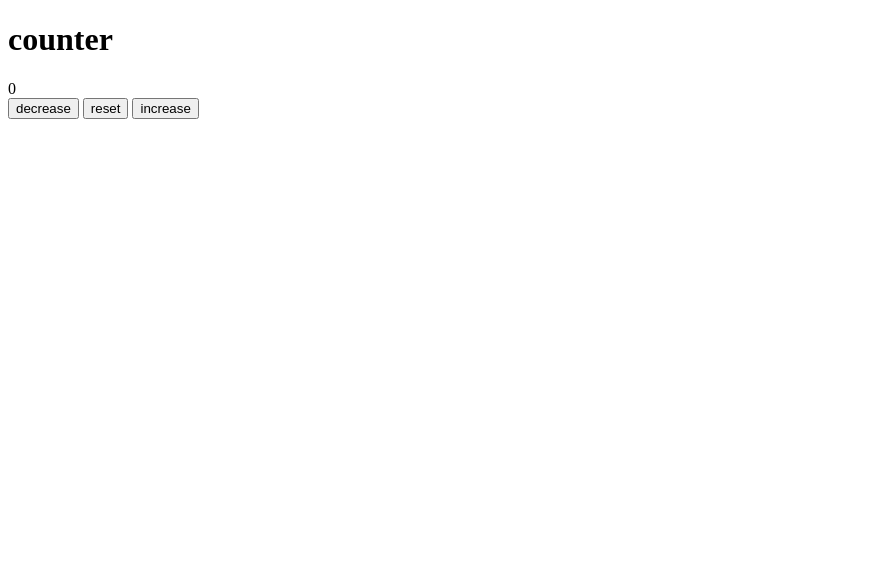
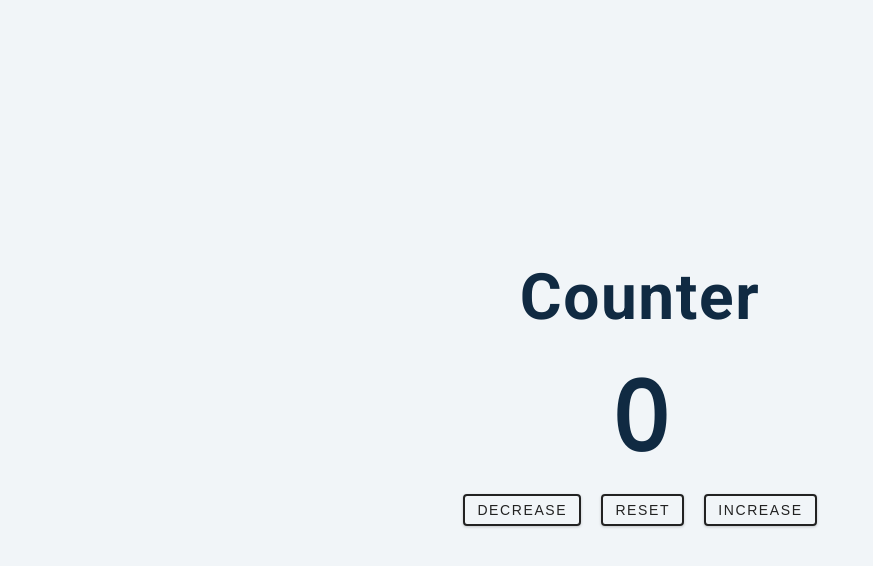
Before and after one commit to annxsbea/Contador-js, a plain HTML site: page index.html in a window 1280 px wide. Shown: the whole page, without its empty margins (0-873 px from the left). Drawn offline with nearby package versions, Linux system fonts and the light colour scheme.

Commit message:
Update styles.css

```diff
--- a/styles.css
+++ b/styles.css
@@ -1,3 +1,192 @@
-@tailwind base;
-@tailwind components;
-@tailwind utilities;
+
+
+/*
+===============
+Fonts
+===============
+*/
+@import url("https://fonts.googleapis.com/css?family=Open+Sans|Roboto:400,700&display=swap");
+
+/*
+===============
+Variables
+===============
+*/
+
+:root {
+  /* dark shades of primary color*/
+  --clr-primary-1: hsl(205, 86%, 17%);
+  --clr-primary-2: hsl(205, 77%, 27%);
+  --clr-primary-3: hsl(205, 72%, 37%);
+  --clr-primary-4: hsl(205, 63%, 48%);
+  /* primary/main color */
+  --clr-primary-5: hsl(205, 78%, 60%);
+  /* lighter shades of primary color */
+  --clr-primary-6: hsl(205, 89%, 70%);
+  --clr-primary-7: hsl(205, 90%, 76%);
+  --clr-primary-8: hsl(205, 86%, 81%);
+  --clr-primary-9: hsl(205, 90%, 88%);
+  --clr-primary-10: hsl(205, 100%, 96%);
+  /* darkest grey - used for headings */
+  --clr-grey-1: hsl(209, 61%, 16%);
+  --clr-grey-2: hsl(211, 39%, 23%);
+  --clr-grey-3: hsl(209, 34%, 30%);
+  --clr-grey-4: hsl(209, 28%, 39%);
+  /* grey used for paragraphs */
+  --clr-grey-5: hsl(210, 22%, 49%);
+  --clr-grey-6: hsl(209, 23%, 60%);
+  --clr-grey-7: hsl(211, 27%, 70%);
+  --clr-grey-8: hsl(210, 31%, 80%);
+  --clr-grey-9: hsl(212, 33%, 89%);
+  --clr-grey-10: hsl(210, 36%, 96%);
+  --clr-white: #fff;
+  --clr-red-dark: hsl(360, 67%, 44%);
+  --clr-red-light: hsl(360, 71%, 66%);
+  --clr-green-dark: hsl(125, 67%, 44%);
+  --clr-green-light: hsl(125, 71%, 66%);
+  --clr-black: #222;
+  --ff-primary: "Roboto", sans-serif;
+  --ff-secondary: "Open Sans", sans-serif;
+  --transition: all 0.3s linear;
+  --spacing: 0.1rem;
+  --radius: 0.25rem;
+  --light-shadow: 0 5px 15px rgba(0, 0, 0, 0.1);
+  --dark-shadow: 0 5px 15px rgba(0, 0, 0, 0.2);
+  --max-width: 1170px;
+  --fixed-width: 620px;
+}
+/*
+===============
+Global Styles
+===============
+*/
+
+*,
+::after,
+::before {
+  margin: 0;
+  padding: 0;
+  box-sizing: border-box;
+}
+body {
+  font-family: var(--ff-secondary);
+  background: var(--clr-grey-10);
+  color: var(--clr-grey-1);
+  line-height: 1.5;
+  font-size: 0.875rem;
+}
+ul {
+  list-style-type: none;
+}
+a {
+  text-decoration: none;
+}
+h1,
+h2,
+h3,
+h4 {
+  letter-spacing: var(--spacing);
+  text-transform: capitalize;
+  line-height: 1.25;
+  margin-bottom: 0.75rem;
+  font-family: var(--ff-primary);
+}
+h1 {
+  font-size: 3rem;
+}
+h2 {
+  font-size: 2rem;
+}
+h3 {
+  font-size: 1.25rem;
+}
+h4 {
+  font-size: 0.875rem;
+}
+p {
+  margin-bottom: 1.25rem;
+  color: var(--clr-grey-5);
+}
+@media screen and (min-width: 800px) {
+  h1 {
+    font-size: 4rem;
+  }
+  h2 {
+    font-size: 2.5rem;
+  }
+  h3 {
+    font-size: 1.75rem;
+  }
+  h4 {
+    font-size: 1rem;
+  }
+  body {
+    font-size: 1rem;
+  }
+  h1,
+  h2,
+  h3,
+  h4 {
+    line-height: 1;
+  }
+}
+/*  global classes */
+
+/* section */
+.section {
+  padding: 5rem 0;
+}
+
+.section-center {
+  width: 90vw;
+  margin: 0 auto;
+  max-width: 1170px;
+}
+@media screen and (min-width: 992px) {
+  .section-center {
+    width: 95vw;
+  }
+}
+main {
+  min-height: 100vh;
+  display: grid;
+  place-items: center;
+}
+
+/*
+===============
+Counter
+===============
+*/
+
+main {
+  min-height: 100vh;
+  display: grid;
+  place-items: center;
+}
+.container {
+  text-align: center;
+}
+#value {
+  font-size: 6rem;
+  font-weight: bold;
+}
+.btn {
+  text-transform: uppercase;
+  background: transparent;
+  color: var(--clr-black);
+  padding: 0.375rem 0.75rem;
+  letter-spacing: var(--spacing);
+  display: inline-block;
+  transition: var(--transition);
+  font-size: 0.875rem;
+  border: 2px solid var(--clr-black);
+  cursor: pointer;
+  box-shadow: 0 1px 3px rgba(0, 0, 0, 0.2);
+  border-radius: var(--radius);
+  margin: 0.5rem;
+}
+.btn:hover {
+  color: var(--clr-white);
+  background: var(--clr-black);
+}
```
